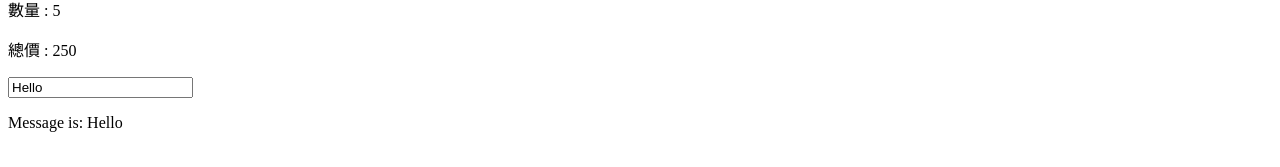
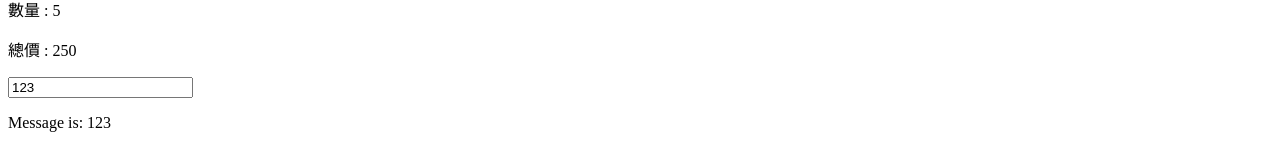
Before and after one commit to jeffpijeremy/jeremyVue3, a Vue app: page / in a window 1280 px wide. Shown: the part 606-773 px from the top of the page. Built offline with nearby package versions, Linux system fonts and the light colour scheme.

Commit message:
Update vm.vue

```diff
--- a/src/vm.vue
+++ b/src/vm.vue
@@ -19,7 +19,7 @@ export default {
             name: '1234',
             price : 50,
             quantity : 5,
-            message: 'Hello'
+            message: 123
         }
     },
     methods: {
```
